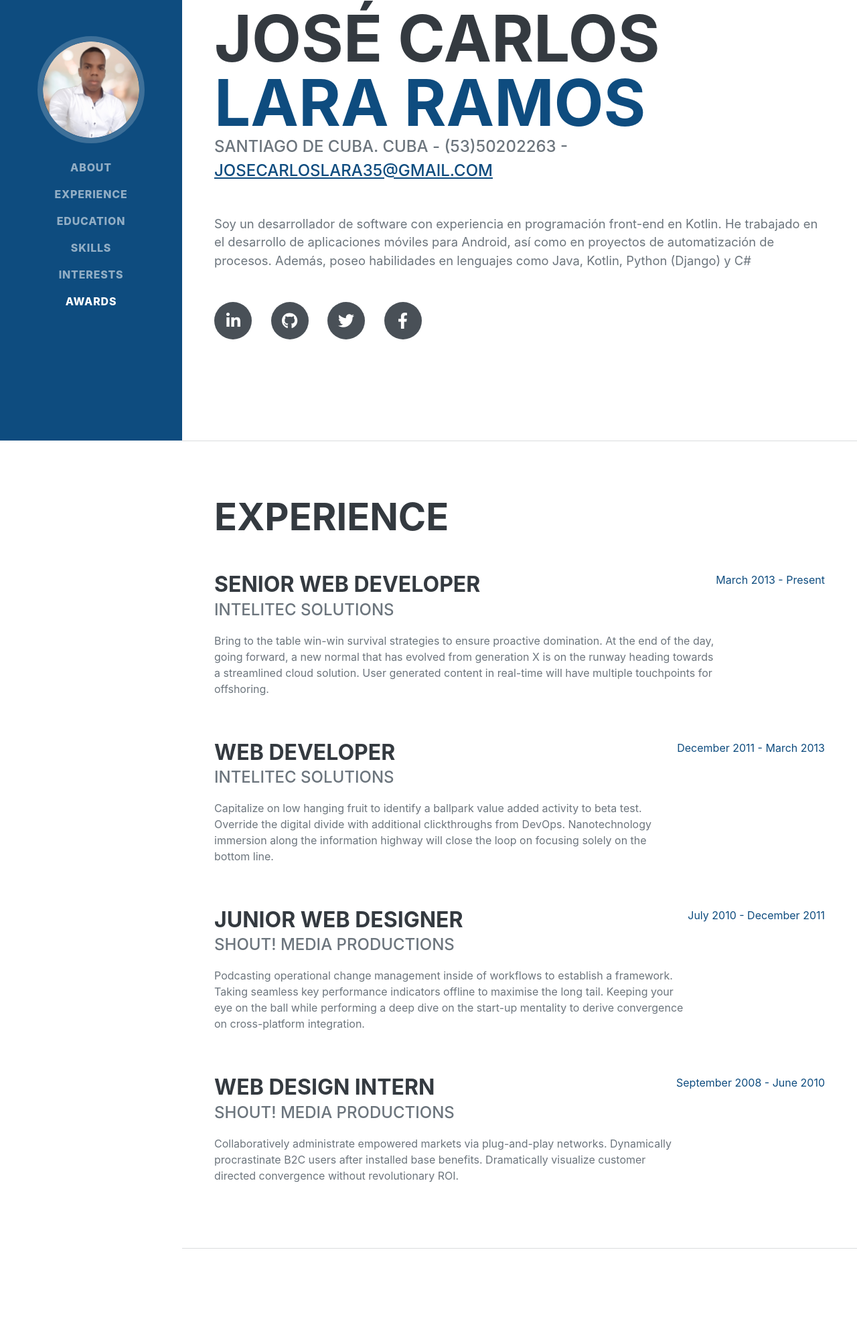
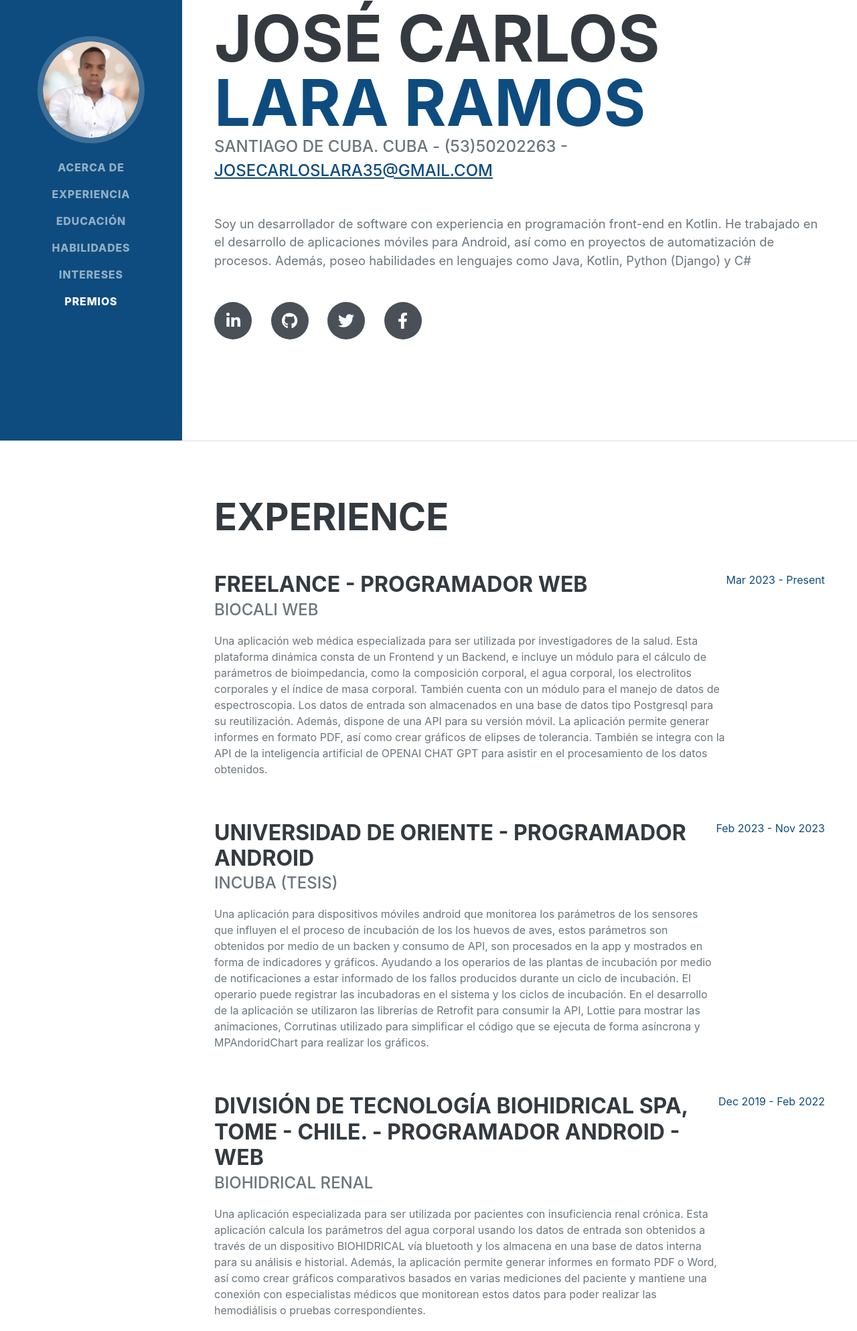
Before and after one commit to joselara35/web_personal, a plain HTML site: page index.html in a window 1280 px wide. Shown: the part 142-2130 px from the top of the page at 67% size. Drawn offline with nearby package versions, Linux system fonts and the light colour scheme; a web font is replaced by a local one.

Commit message:
agregar informacion

```diff
--- a/index.html
+++ b/index.html
@@ -25,12 +25,12 @@
             <button class="navbar-toggler" type="button" data-bs-toggle="collapse" data-bs-target="#navbarResponsive" aria-controls="navbarResponsive" aria-expanded="false" aria-label="Toggle navigation"><span class="navbar-toggler-icon"></span></button>
             <div class="collapse navbar-collapse" id="navbarResponsive">
                 <ul class="navbar-nav">
-                    <li class="nav-item"><a class="nav-link js-scroll-trigger" href="#about">About</a></li>
-                    <li class="nav-item"><a class="nav-link js-scroll-trigger" href="#experience">Experience</a></li>
-                    <li class="nav-item"><a class="nav-link js-scroll-trigger" href="#education">Education</a></li>
-                    <li class="nav-item"><a class="nav-link js-scroll-trigger" href="#skills">Skills</a></li>
-                    <li class="nav-item"><a class="nav-link js-scroll-trigger" href="#interests">Interests</a></li>
-                    <li class="nav-item"><a class="nav-link js-scroll-trigger" href="#awards">Awards</a></li>
+                    <li class="nav-item"><a class="nav-link js-scroll-trigger" href="#about">ACERCA DE</a></li>
+                    <li class="nav-item"><a class="nav-link js-scroll-trigger" href="#experience">EXPERIENCIA</a></li>
+                    <li class="nav-item"><a class="nav-link js-scroll-trigger" href="#education">Educación</a></li>
+                    <li class="nav-item"><a class="nav-link js-scroll-trigger" href="#skills">HABILIDADES</a></li>
+                    <li class="nav-item"><a class="nav-link js-scroll-trigger" href="#interests">INTERESES</a></li>
+                    <li class="nav-item"><a class="nav-link js-scroll-trigger" href="#awards">PREMIOS</a></li>
                 </ul>
             </div>
         </nav>
@@ -63,35 +63,51 @@
                     <h2 class="mb-5">Experience</h2>
                     <div class="d-flex flex-column flex-md-row justify-content-between mb-5">
                         <div class="flex-grow-1">
-                            <h3 class="mb-0">Senior Web Developer</h3>
-                            <div class="subheading mb-3">Intelitec Solutions</div>
-                            <p>Bring to the table win-win survival strategies to ensure proactive domination. At the end of the day, going forward, a new normal that has evolved from generation X is on the runway heading towards a streamlined cloud solution. User generated content in real-time will have multiple touchpoints for offshoring.</p>
+                            <h3 class="mb-0">Freelance - Programador Web</h3>
+                            <div class="subheading mb-3">BIOCALI WEB</div>
+                            <p>Una aplicación web médica especializada para ser utilizada por investigadores de la salud. Esta plataforma dinámica consta de un Frontend y un Backend, e incluye un módulo para el cálculo de parámetros de bioimpedancia, como la composición corporal, el agua corporal, los electrolitos corporales y el índice de masa corporal. También cuenta con un módulo para el manejo de datos de espectroscopia. Los datos de entrada son almacenados en una base de datos tipo Postgresql para su reutilización. Además, dispone de una API para su versión móvil. La aplicación permite generar informes en formato PDF, así como crear gráficos de elipses de tolerancia. También se integra con la API de la inteligencia artificial de OPENAI CHAT GPT para asistir en el procesamiento de los datos obtenidos.</p>
                         </div>
-                        <div class="flex-shrink-0"><span class="text-primary">March 2013 - Present</span></div>
+                        <div class="flex-shrink-0"><span class="text-primary">Mar 2023 - Present</span></div>
                     </div>
                     <div class="d-flex flex-column flex-md-row justify-content-between mb-5">
                         <div class="flex-grow-1">
-                            <h3 class="mb-0">Web Developer</h3>
-                            <div class="subheading mb-3">Intelitec Solutions</div>
-                            <p>Capitalize on low hanging fruit to identify a ballpark value added activity to beta test. Override the digital divide with additional clickthroughs from DevOps. Nanotechnology immersion along the information highway will close the loop on focusing solely on the bottom line.</p>
+                            <h3 class="mb-0">Universidad de Oriente - Programador Android</h3>
+                            <div class="subheading mb-3">INCUBA (Tesis)</div>
+                            <p>Una aplicación para dispositivos móviles android que monitorea los parámetros de los sensores que influyen el el proceso de incubación de los los huevos de aves, estos parámetros son obtenidos por medio de un backen y consumo de API, son procesados en la app y mostrados en forma de indicadores y gráficos. Ayudando a los operarios de las plantas de incubación por medio de notificaciones a estar informado de los fallos producidos durante un ciclo de incubación. El operario puede registrar las incubadoras en el sistema y los ciclos de incubación. En el desarrollo de la aplicación se utilizaron las librerías de Retrofit para consumir la API, Lottie para mostrar las animaciones, Corrutinas utilizado para simplificar el código que se ejecuta de forma asíncrona y MPAndoridChart para realizar los gráficos.</p>
                         </div>
-                        <div class="flex-shrink-0"><span class="text-primary">December 2011 - March 2013</span></div>
+                        <div class="flex-shrink-0"><span class="text-primary">Feb 2023 - Nov 2023</span></div>
                     </div>
                     <div class="d-flex flex-column flex-md-row justify-content-between mb-5">
                         <div class="flex-grow-1">
-                            <h3 class="mb-0">Junior Web Designer</h3>
-                            <div class="subheading mb-3">Shout! Media Productions</div>
-                            <p>Podcasting operational change management inside of workflows to establish a framework. Taking seamless key performance indicators offline to maximise the long tail. Keeping your eye on the ball while performing a deep dive on the start-up mentality to derive convergence on cross-platform integration.</p>
+                            <h3 class="mb-0"> División de Tecnología Biohidrical Spa, Tome - Chile. - Programador Android - Web</h3>
+                            <div class="subheading mb-3">Biohidrical Renal</div>
+                            <p>Una aplicación especializada para ser utilizada por pacientes con insuficiencia renal crónica. Esta aplicación calcula los parámetros del agua corporal usando los datos de entrada son obtenidos a través de un dispositivo BIOHIDRICAL vía bluetooth y los almacena en una base de datos interna para su análisis e historial. Además, la aplicación permite generar informes en formato PDF o Word, así como crear gráficos comparativos basados en varias mediciones del paciente y mantiene una conexión con especialistas médicos que monitorean estos datos para poder realizar las hemodiálisis o pruebas  correspondientes.</p>
                         </div>
-                        <div class="flex-shrink-0"><span class="text-primary">July 2010 - December 2011</span></div>
+                        <div class="flex-shrink-0"><span class="text-primary">Dec 2019 - Feb 2022</span></div>
+                    </div>
+                    <div class="d-flex flex-column flex-md-row justify-content-between mb-5">
+                        <div class="flex-grow-1">
+                            <h3 class="mb-0">Freelance - Programador Android</h3>
+                            <div class="subheading mb-3">Catálogo de ventas IMPERIO</div>
+                            <p>Una aplicación para teléfonos Android que funciona como un catálogo de ventas de videojuegos y animes. La app almacena datos como género, requisitos, fecha de lanzamiento y precio de los juegos, así como nombre y cantidad de capítulos de los animes en una base de datos externa SQL. La aplicación se distribuye a los clientes, quienes pueden consultar el catálogo, filtrar los resultados y organizar sus favoritos. Además, la app cuenta con un apartado de información del vendedor para facilitar las compras. En el desarrollo de la aplicación se utilizaron las librerías de Retrofit para consumir la API, Lottie para las animaciones, Corrutinas utilizado para simplificar el código que se ejecuta de forma asíncrona y Glide para mostrar imágenes desde http.</p>
+                        </div>
+                        <div class="flex-shrink-0"><span class="text-primary">Feb 2017 - Sep 2017</span></div>
+                    </div>
+                    <div class="d-flex flex-column flex-md-row justify-content-between mb-5">
+                        <div class="flex-grow-1">
+                            <h3 class="mb-0">Freelance - Programador para Windows</h3>
+                            <div class="subheading mb-3">Biocal Data Center Desktop</div>
+                            <p>La aplicación médica especializada versión escritorio para ser utilizada por profesionales de la salud. Esta aplicación calcula los parámetros de bioimpedancia, como la composición corporal, el agua corporal, los electrolitos corporales y el índice de masa corporal. Los datos de entrada son introducidos manualmente y los almacena en una base de datos interna. Además, la aplicación permite generar informes en formato PDF o Word, así como crear gráficos comparativos basados en varias consultas del paciente.</p>
+                        </div>
+                        <div class="flex-shrink-0"><span class="text-primary">Mar 2019 - Dec 2020</span></div>
                     </div>
                     <div class="d-flex flex-column flex-md-row justify-content-between">
                         <div class="flex-grow-1">
-                            <h3 class="mb-0">Web Design Intern</h3>
-                            <div class="subheading mb-3">Shout! Media Productions</div>
-                            <p>Collaboratively administrate empowered markets via plug-and-play networks. Dynamically procrastinate B2C users after installed base benefits. Dramatically visualize customer directed convergence without revolutionary ROI.</p>
+                            <h3 class="mb-0">Freelance - Programador Android</h3>
+                            <div class="subheading mb-3">BIOCAL ANDROID</div>
+                            <p>Desarrolle una aplicación médica especializada para ser utilizada por profesionales de la salud. Esta aplicación calcula los parámetros de bioimpedancia, como la composición corporal, el agua corporal, los electrolitos corporales y el índice de masa corporal. Los datos de entrada son obtenidos a través de un dispositivo que mide a los pacientes y los almacena en una base de datos interna. Además, la aplicación permite generar informes en formato PDF o Word, así como crear gráficos comparativos basados en varias consultas del paciente.</p>
                         </div>
-                        <div class="flex-shrink-0"><span class="text-primary">September 2008 - June 2010</span></div>
+                        <div class="flex-shrink-0"><span class="text-primary">Feb 2017 - Jun 2018</span></div>
                     </div>
                 </div>
             </section>
```
